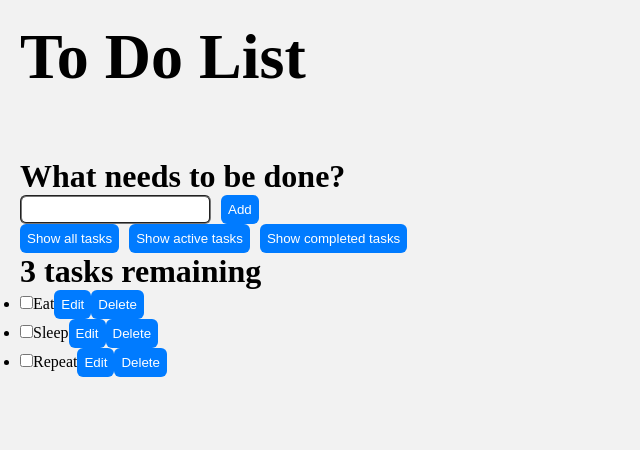
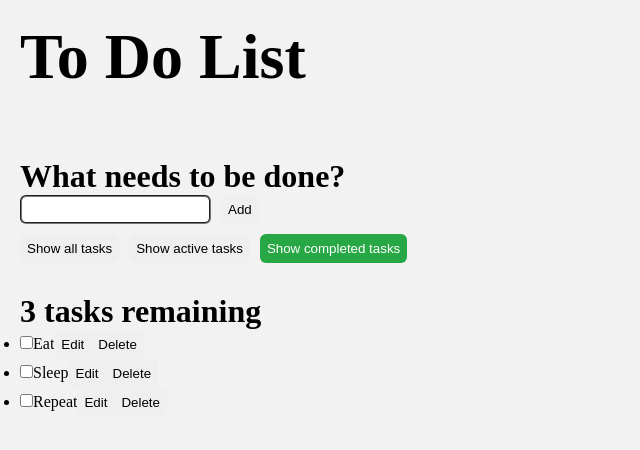
Before and after one commit to fribeiropaiva/todo-app, a React (Create React App) app: page / in a window 1280 px wide. Shown: the top 450 px of the page, without its empty margins (0-640 px from the left). Built offline with nearby package versions, Linux system fonts and the light colour scheme; the HTML template or start-up script is replaced by a standard one.

Commit message:
Finish styling buttons

```diff
--- a/src/styles/globalStyles.ts
+++ b/src/styles/globalStyles.ts
@@ -43,8 +43,7 @@ export default createGlobalStyle`
       padding: 7px;
       border-radius: 6px;
       border: none;
-      color: white;
-      background-color: #007bff;
+      color: black;
     }
 
     .new-task-input {
@@ -60,12 +59,16 @@ export default createGlobalStyle`
     }
 
     .tasks-buttons-container {
+      margin-top: 10px;
+      margin-bottom: 30px;
+
       button + button {
         margin-left: 10px;
       }
 
-      &:nth-child(1) {
-        background-color: #17a2b8;
+      button:nth-child(3) {
+        background-color: #28a745;
+        color: white;
       }
     }
   }
```
